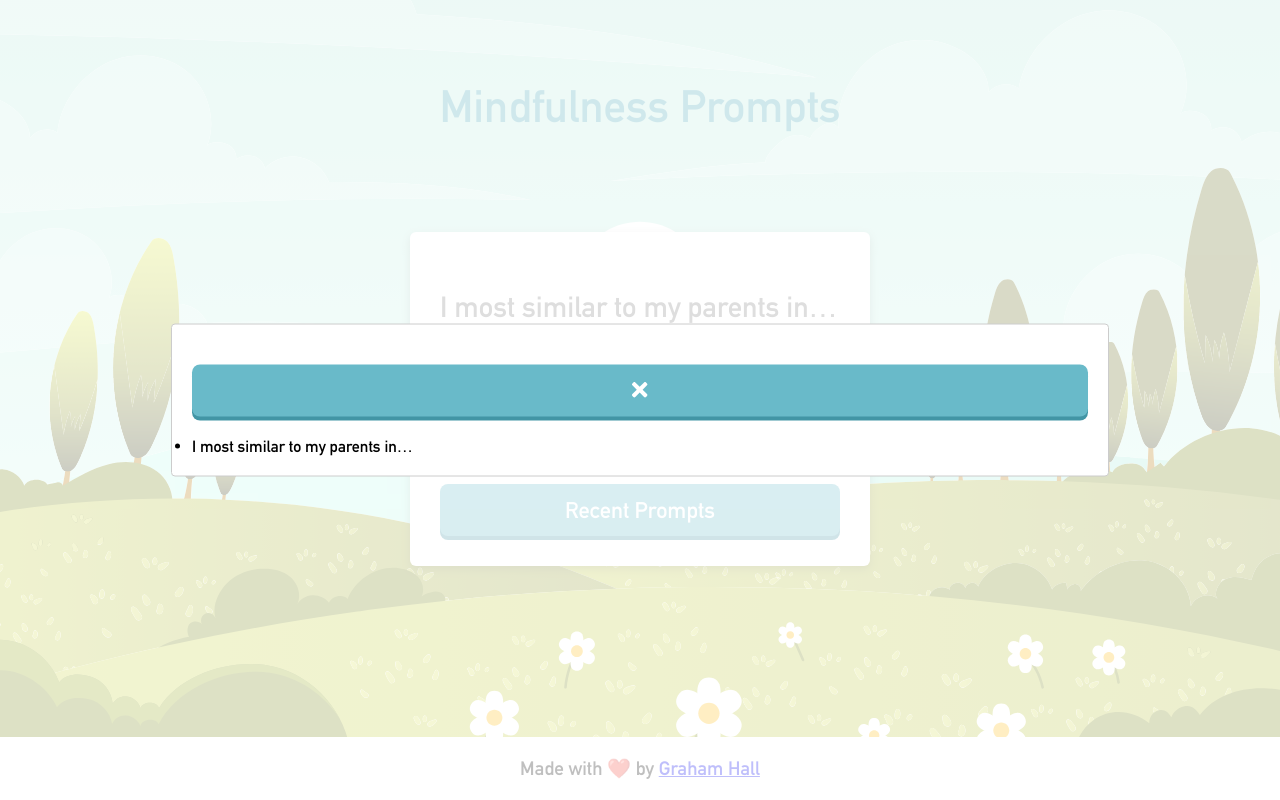
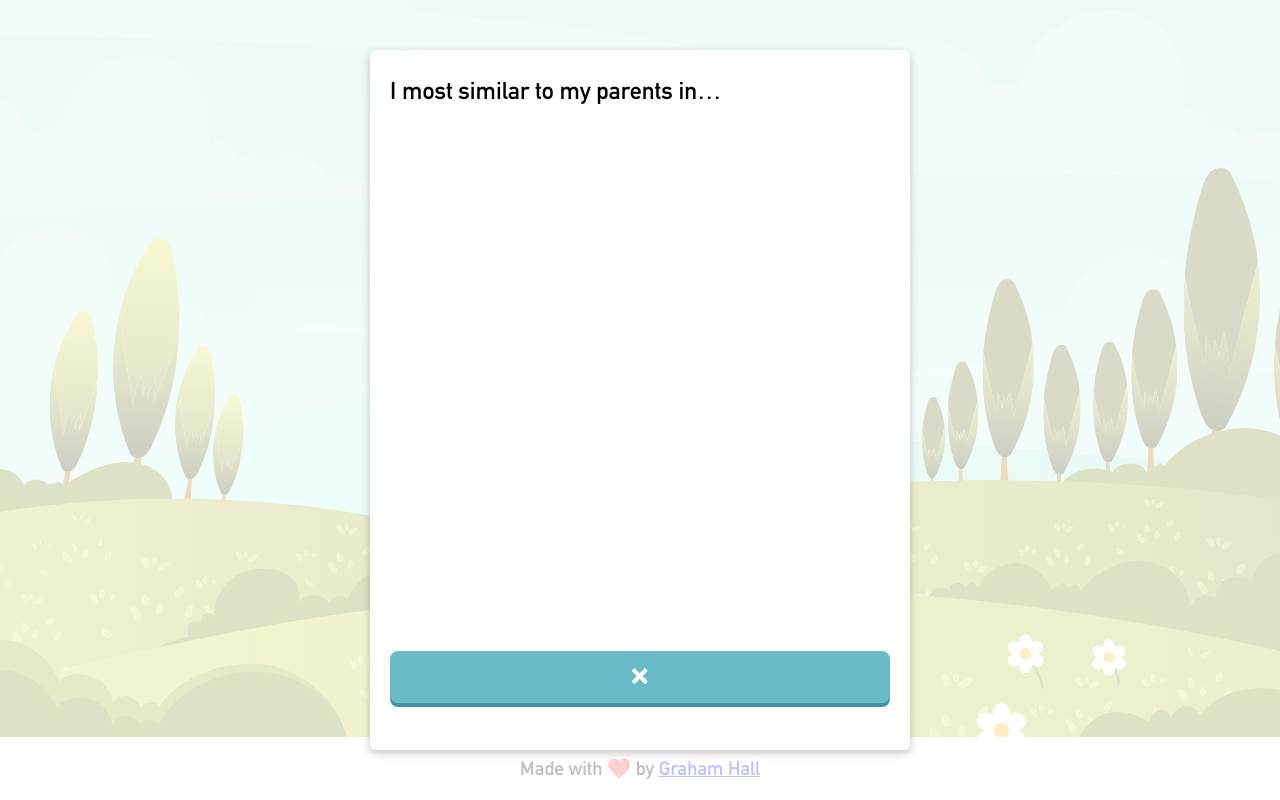
Before and after one commit to ghall89/journal-prompts, a React (Create React App) app: page / in a window 1280 px wide. Both pictures are taken after a click on the button "Recent Prompts". Built offline with nearby package versions, Linux system fonts and the light colour scheme.

Commit message:
updated modal layout

```diff
--- a/src/components/History.jsx
+++ b/src/components/History.jsx
@@ -1,18 +1,18 @@
 import Modal from 'react-modal';
 import { FontAwesomeIcon } from '@fortawesome/react-fontawesome';
 import { faTimes } from '@fortawesome/free-solid-svg-icons';
+import '../res/Modal.css';
 
 const History = props => {
 	const customStyles = {
 		content: {
-			top: '50%',
-			left: '50%',
-			right: 'auto',
-			bottom: 'auto',
-			marginRight: '-50%',
-			transform: 'translate(-50%, -50%)',
-			maxHeight: '70%',
-			width: '70%'
+			inset: '10px',
+			maxHeight: '660px',
+			maxWidth: '500px',
+			margin: 'auto',
+			border: 'none',
+			boxShadow: 'rgba(0, 0, 0, 0.24) 0px 3px 8px',
+			borderRadius: '6px'
 		}
 	};
 
@@ -25,11 +25,6 @@ const History = props => {
 				ariaHideApp={false}
 				contentLabel="Prompt History"
 			>
-				<div>
-					<button className="modalBtn" onClick={props.data.closeModal}>
-						<FontAwesomeIcon icon={faTimes} />
-					</button>
-				</div>
 				<div className="modalScroll">
 					<ul>
 						{props.data.history
@@ -41,6 +36,11 @@ const History = props => {
 							))}
 					</ul>
 				</div>
+				<div>
+					<button className="modalBtn" onClick={props.data.closeModal}>
+						<FontAwesomeIcon icon={faTimes} />
+					</button>
+				</div>
 			</Modal>
 		</div>
 	);
--- a/src/components/Prompt.jsx
+++ b/src/components/Prompt.jsx
@@ -1,7 +1,5 @@
 import { useState, useEffect } from 'react';
-
 import Prompts from '../data/prompts.json';
-
 import History from './History.jsx';
 
 const Prompt = () => {
--- a/src/index.js
+++ b/src/index.js
@@ -1,6 +1,6 @@
 import React from 'react';
 import ReactDOM from 'react-dom';
-import './App.css';
+import './res/App.css';
 import App from './App.jsx';
 
 import * as serviceWorkerRegistration from './serviceWorkerRegistration';
--- a/src/App.css
+++ b/src/res/App.css
@@ -2,7 +2,7 @@
 
 @font-face {
 	font-family: 'DIN Alternate';
-	src: url('./res/DINAlternate-Bold.woff') format('Woff');
+	src: url('./DINAlternate-Bold.woff') format('Woff');
 }
 
 * {
@@ -12,7 +12,7 @@
 }
 
 body {
-	background-image: url(./res/backdrop.svg);
+	background-image: url(./backdrop.svg);
 	background-attachment: fixed;
 	background-size: cover;
 	background-position: center;
--- /dev/null
+++ b/src/res/Modal.css
@@ -0,0 +1,14 @@
+ul {
+	font-size: 1.5rem;
+	list-style: none;
+	margin-bottom: 40px;
+}
+
+li {
+	margin: 6px 0;
+}
+
+.modalScroll {
+	height: 85%;
+	overflow: scroll;
+}
```
